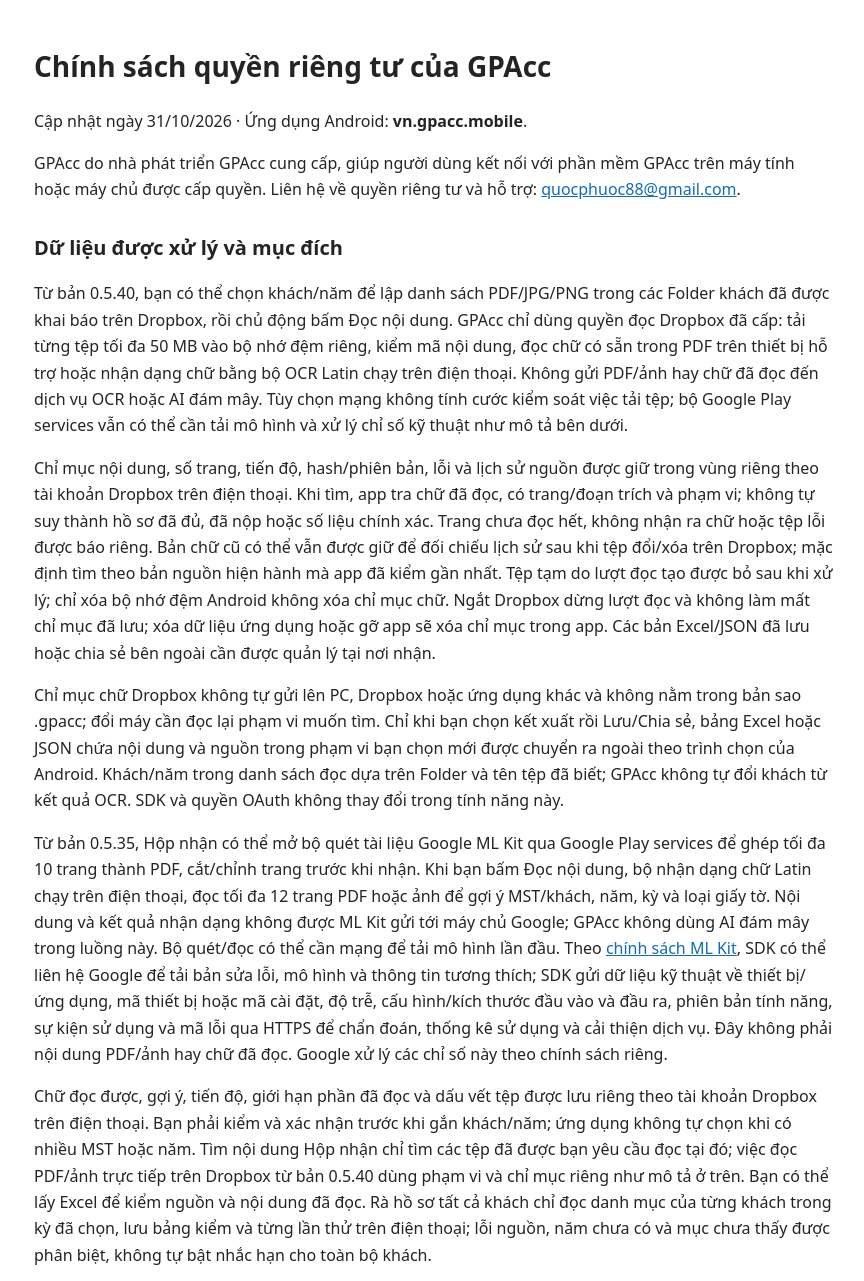
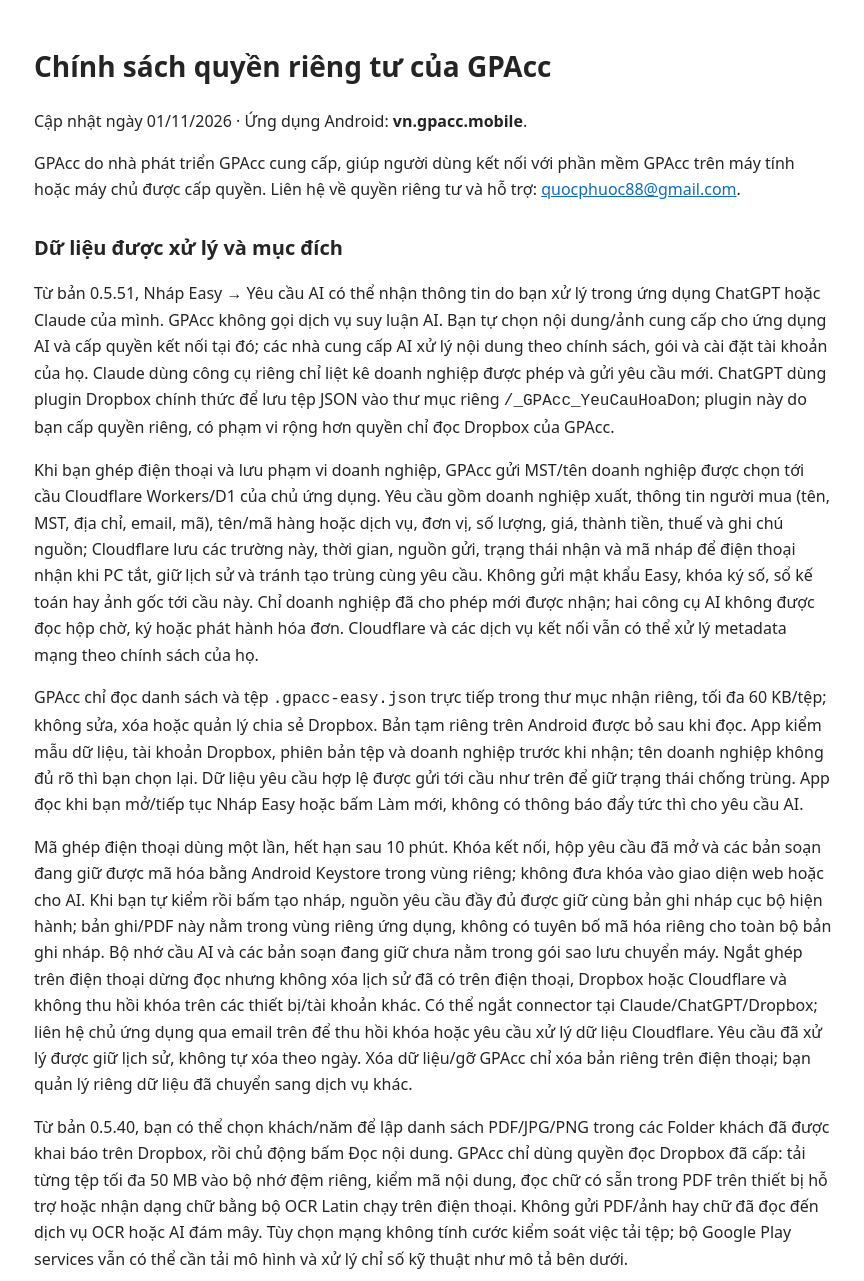
Before and after one commit to quocphuoc88/GPAcc-Mobile-Info, a plain HTML site: page index.html in a window 1280 px wide. Shown: the top 1281 px of the page, without its empty margins (206-1070 px from the left). Drawn offline with Linux system fonts and the light colour scheme.

Commit message:
GPAcc 0.5.51: chính sách nhận yêu cầu AI đã được chủ ứng dụng duyệt

```diff
--- a/index.html
+++ b/index.html
@@ -1,9 +1,13 @@
 <!doctype html><html lang="vi"><head><meta charset="utf-8"><meta name="viewport" content="width=device-width,initial-scale=1">
 <title>GPAcc — Chính sách quyền riêng tư</title>
 <style>body{font:16px/1.65 system-ui,sans-serif;color:#242424;max-width:800px;margin:auto;padding:24px}h1{font-size:28px}h2{font-size:20px;margin-top:28px}a{color:#0F6CBD}</style></head><body>
-<h1>Chính sách quyền riêng tư của GPAcc</h1><p>Cập nhật ngày 31/10/2026 · Ứng dụng Android: <strong>vn.gpacc.mobile</strong>.</p>
+<h1>Chính sách quyền riêng tư của GPAcc</h1><p>Cập nhật ngày 01/11/2026 · Ứng dụng Android: <strong>vn.gpacc.mobile</strong>.</p>
 <p>GPAcc do nhà phát triển GPAcc cung cấp, giúp người dùng kết nối với phần mềm GPAcc trên máy tính hoặc máy chủ được cấp quyền. Liên hệ về quyền riêng tư và hỗ trợ: <a href="mailto:quocphuoc88@gmail.com">quocphuoc88@gmail.com</a>.</p>
 <h2>Dữ liệu được xử lý và mục đích</h2>
+<p>Từ bản 0.5.51, Nháp Easy → Yêu cầu AI có thể nhận thông tin do bạn xử lý trong ứng dụng ChatGPT hoặc Claude của mình. GPAcc không gọi dịch vụ suy luận AI. Bạn tự chọn nội dung/ảnh cung cấp cho ứng dụng AI và cấp quyền kết nối tại đó; các nhà cung cấp AI xử lý nội dung theo chính sách, gói và cài đặt tài khoản của họ. Claude dùng công cụ riêng chỉ liệt kê doanh nghiệp được phép và gửi yêu cầu mới. ChatGPT dùng plugin Dropbox chính thức để lưu tệp JSON vào thư mục riêng <code>/_GPAcc_YeuCauHoaDon</code>; plugin này do bạn cấp quyền riêng, có phạm vi rộng hơn quyền chỉ đọc Dropbox của GPAcc.</p>
+<p>Khi bạn ghép điện thoại và lưu phạm vi doanh nghiệp, GPAcc gửi MST/tên doanh nghiệp được chọn tới cầu Cloudflare Workers/D1 của chủ ứng dụng. Yêu cầu gồm doanh nghiệp xuất, thông tin người mua (tên, MST, địa chỉ, email, mã), tên/mã hàng hoặc dịch vụ, đơn vị, số lượng, giá, thành tiền, thuế và ghi chú nguồn; Cloudflare lưu các trường này, thời gian, nguồn gửi, trạng thái nhận và mã nháp để điện thoại nhận khi PC tắt, giữ lịch sử và tránh tạo trùng cùng yêu cầu. Không gửi mật khẩu Easy, khóa ký số, sổ kế toán hay ảnh gốc tới cầu này. Chỉ doanh nghiệp đã cho phép mới được nhận; hai công cụ AI không được đọc hộp chờ, ký hoặc phát hành hóa đơn. Cloudflare và các dịch vụ kết nối vẫn có thể xử lý metadata mạng theo chính sách của họ.</p>
+<p>GPAcc chỉ đọc danh sách và tệp <code>.gpacc-easy.json</code> trực tiếp trong thư mục nhận riêng, tối đa 60 KB/tệp; không sửa, xóa hoặc quản lý chia sẻ Dropbox. Bản tạm riêng trên Android được bỏ sau khi đọc. App kiểm mẫu dữ liệu, tài khoản Dropbox, phiên bản tệp và doanh nghiệp trước khi nhận; tên doanh nghiệp không đủ rõ thì bạn chọn lại. Dữ liệu yêu cầu hợp lệ được gửi tới cầu như trên để giữ trạng thái chống trùng. App đọc khi bạn mở/tiếp tục Nháp Easy hoặc bấm Làm mới, không có thông báo đẩy tức thì cho yêu cầu AI.</p>
+<p>Mã ghép điện thoại dùng một lần, hết hạn sau 10 phút. Khóa kết nối, hộp yêu cầu đã mở và các bản soạn đang giữ được mã hóa bằng Android Keystore trong vùng riêng; không đưa khóa vào giao diện web hoặc cho AI. Khi bạn tự kiểm rồi bấm tạo nháp, nguồn yêu cầu đầy đủ được giữ cùng bản ghi nháp cục bộ hiện hành; bản ghi/PDF này nằm trong vùng riêng ứng dụng, không có tuyên bố mã hóa riêng cho toàn bộ bản ghi nháp. Bộ nhớ cầu AI và các bản soạn đang giữ chưa nằm trong gói sao lưu chuyển máy. Ngắt ghép trên điện thoại dừng đọc nhưng không xóa lịch sử đã có trên điện thoại, Dropbox hoặc Cloudflare và không thu hồi khóa trên các thiết bị/tài khoản khác. Có thể ngắt connector tại Claude/ChatGPT/Dropbox; liên hệ chủ ứng dụng qua email trên để thu hồi khóa hoặc yêu cầu xử lý dữ liệu Cloudflare. Yêu cầu đã xử lý được giữ lịch sử, không tự xóa theo ngày. Xóa dữ liệu/gỡ GPAcc chỉ xóa bản riêng trên điện thoại; bạn quản lý riêng dữ liệu đã chuyển sang dịch vụ khác.</p>
 <p>Từ bản 0.5.40, bạn có thể chọn khách/năm để lập danh sách PDF/JPG/PNG trong các Folder khách đã được khai báo trên Dropbox, rồi chủ động bấm Đọc nội dung. GPAcc chỉ dùng quyền đọc Dropbox đã cấp: tải từng tệp tối đa 50 MB vào bộ nhớ đệm riêng, kiểm mã nội dung, đọc chữ có sẵn trong PDF trên thiết bị hỗ trợ hoặc nhận dạng chữ bằng bộ OCR Latin chạy trên điện thoại. Không gửi PDF/ảnh hay chữ đã đọc đến dịch vụ OCR hoặc AI đám mây. Tùy chọn mạng không tính cước kiểm soát việc tải tệp; bộ Google Play services vẫn có thể cần tải mô hình và xử lý chỉ số kỹ thuật như mô tả bên dưới.</p>
 <p>Chỉ mục nội dung, số trang, tiến độ, hash/phiên bản, lỗi và lịch sử nguồn được giữ trong vùng riêng theo tài khoản Dropbox trên điện thoại. Khi tìm, app tra chữ đã đọc, có trang/đoạn trích và phạm vi; không tự suy thành hồ sơ đã đủ, đã nộp hoặc số liệu chính xác. Trang chưa đọc hết, không nhận ra chữ hoặc tệp lỗi được báo riêng. Bản chữ cũ có thể vẫn được giữ để đối chiếu lịch sử sau khi tệp đổi/xóa trên Dropbox; mặc định tìm theo bản nguồn hiện hành mà app đã kiểm gần nhất. Tệp tạm do lượt đọc tạo được bỏ sau khi xử lý; chỉ xóa bộ nhớ đệm Android không xóa chỉ mục chữ. Ngắt Dropbox dừng lượt đọc và không làm mất chỉ mục đã lưu; xóa dữ liệu ứng dụng hoặc gỡ app sẽ xóa chỉ mục trong app. Các bản Excel/JSON đã lưu hoặc chia sẻ bên ngoài cần được quản lý tại nơi nhận.</p>
 <p>Chỉ mục chữ Dropbox không tự gửi lên PC, Dropbox hoặc ứng dụng khác và không nằm trong bản sao .gpacc; đổi máy cần đọc lại phạm vi muốn tìm. Chỉ khi bạn chọn kết xuất rồi Lưu/Chia sẻ, bảng Excel hoặc JSON chứa nội dung và nguồn trong phạm vi bạn chọn mới được chuyển ra ngoài theo trình chọn của Android. Khách/năm trong danh sách đọc dựa trên Folder và tên tệp đã biết; GPAcc không tự đổi khách từ kết quả OCR. SDK và quyền OAuth không thay đổi trong tính năng này.</p>
```
